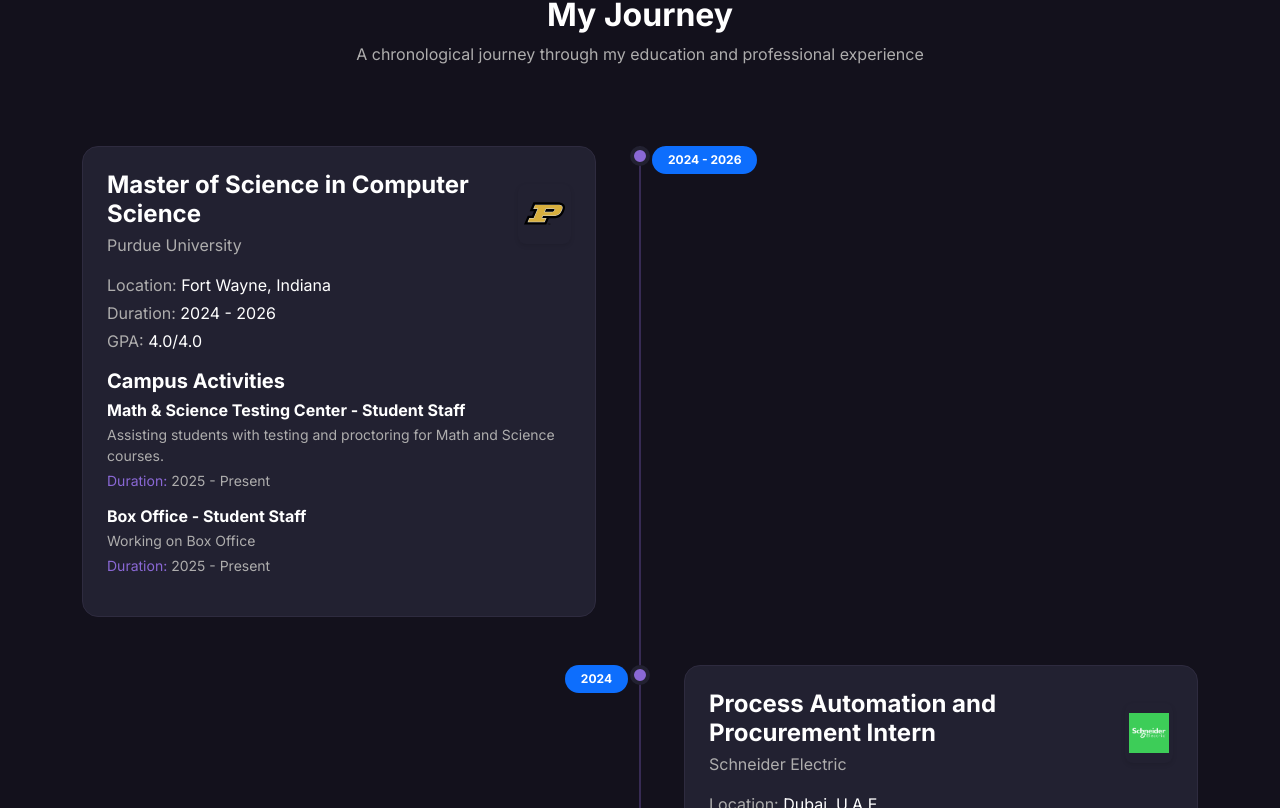
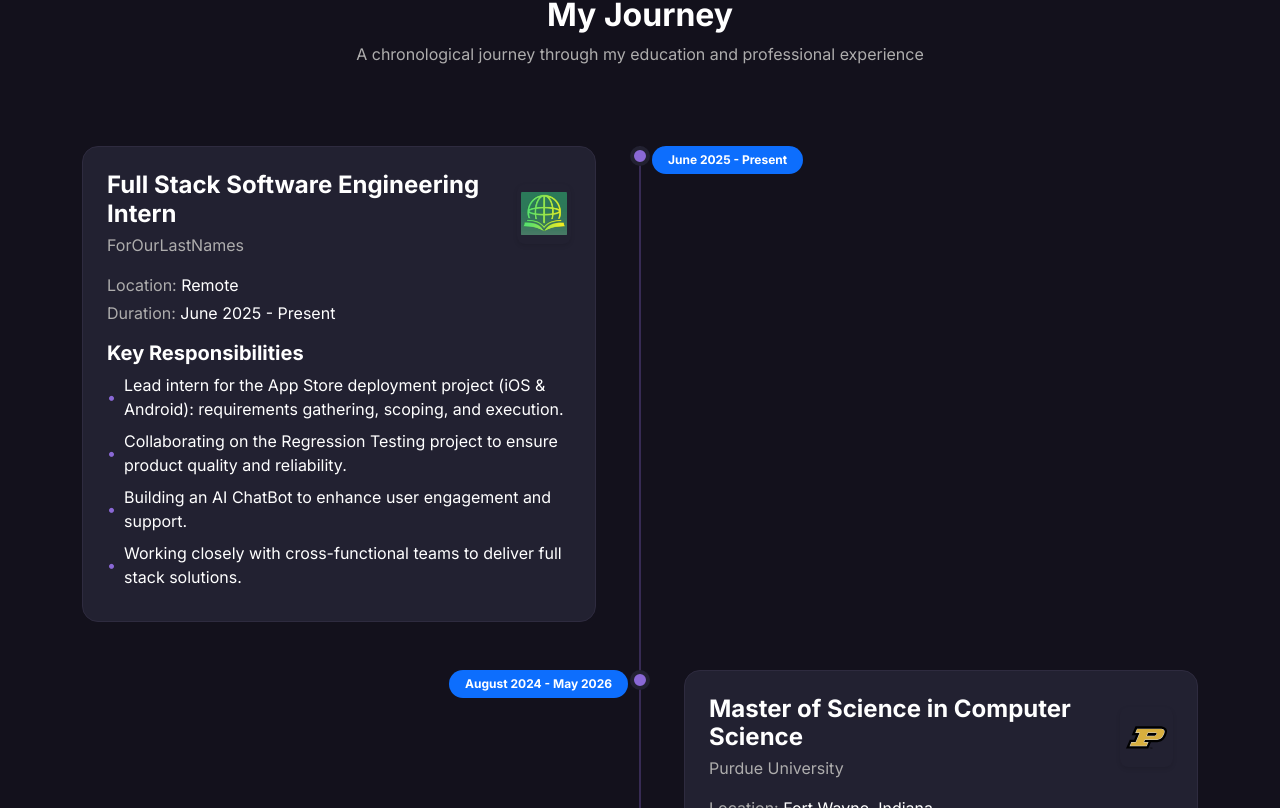
Before and after one commit to MahalakshmiPFW/Portfolio, a React (Create React App) app: page / in a window 1280 px wide. Shown: the part 1632-2440 px from the top of the page. Built offline with nearby package versions, Linux system fonts and the light colour scheme.

Commit message:
feat(resume): Update resume PDF and enhance About section with improved button security and text correction; add new work experience to Timeline

```diff
--- a/src/components/About.jsx
+++ b/src/components/About.jsx
@@ -71,7 +71,7 @@ const About = () => {
                   Building with code. Dreaming in color.
               </h3>
               <p className="mb-4 text-secondary">
-                I’m a developer who loves turning ideas into interactive, beautiful apps.<br />
+                I'm a developer who loves turning ideas into interactive, beautiful apps.<br />
                 React, Node.js, and a splash of creativity are my favorite tools.<br />
                 I'm now on the lookout for opportunities to bring my skills and enthusiasm to a tech company in the United States or
                 Europe. <br /><br />
@@ -87,7 +87,7 @@ const About = () => {
                 </ul>
               </div>
               <Button variant="primary" className="custom-btn me-2"
-                onClick={() => window.open('/Resume.pdf', '_blank')}>
+                onClick={() => window.open('/Resume.pdf', '_blank', 'noopener,noreferrer')}>
                 My Resume
               </Button>
               <Button variant="outline-primary" onClick={() => document.getElementById('contact')?.scrollIntoView({ behavior: 'smooth' })}>
--- a/src/components/Timeline.jsx
+++ b/src/components/Timeline.jsx
@@ -6,12 +6,27 @@ import { motion } from 'framer-motion';
 const Timeline = () => {
   const timelineData = [
     {
+      id: 0,
+      type: "work",
+      title: "Full Stack Software Engineering Intern",
+      organization: "ForOurLastNames",
+      location: "Remote",
+      duration: "June 2025 - Present",
+      logo: "assets/images/FOLN Logo.png", // Placeholder, update if you have the company logo
+      responsibilities: [
+        "Lead intern for the App Store deployment project (iOS & Android): requirements gathering, scoping, and execution.",
+        "Collaborating on the Regression Testing project to ensure product quality and reliability.",
+        "Building an AI ChatBot to enhance user engagement and support.",
+        "Working closely with cross-functional teams to deliver full stack solutions."
+      ]
+    },
+    {
       id: 1,
       type: "education",
       title: "Master of Science in Computer Science",
       organization: "Purdue University",
       location: "Fort Wayne, Indiana",
-      duration: "2024 - 2026",
+      duration: "August 2024 - May 2026",
       gpa: "4.0/4.0",
       logo: "assets/images/PurdueLogo.svg",
       activities: [
@@ -33,7 +48,7 @@ const Timeline = () => {
       title: "Process Automation and Procurement Intern",
       organization: "Schneider Electric",
       location: "Dubai, U.A.E",
-      duration: "2024",
+      duration: "June 2024 - July 2024",
       logo: "assets/images/SE Logo1.png",
       responsibilities: [
         "Designed and implemented a streamlined, user-friendly supplier scorecard application for the Procurement and Supply Chain department",
@@ -47,7 +62,7 @@ const Timeline = () => {
       title: "Research Intern",
       organization: "BetaIT",
       location: "Dubai, U.A.E",
-      duration: "2023",
+      duration: "July 2023 - September 2023",
       logo: "assets/images/BetaIT.jpeg",
       responsibilities: [
         "Assisted the Director of Corporate Development with research regarding Odoo and its applications",
@@ -60,7 +75,7 @@ const Timeline = () => {
       title: "IT Intern and Team Leader",
       organization: "BetaIT",
       location: "Dubai, U.A.E",
-      duration: "2022",
+      duration: "July 2022 - August 2022",
       logo: "assets/images/BetaIT.jpeg",
       responsibilities: [
         "Utilized Hypervisors and Autopsy in Kali Linux",
@@ -74,7 +89,7 @@ const Timeline = () => {
       title: "Bachelor of Science in Computer Engineering",
       organization: "American University of Sharjah",
       location: "Sharjah, UAE",
-      duration: "2020 - 2023",
+      duration: "August 2020 - December 2023",
       logo: "assets/images/AUS Logo.png",
       activities: [
         {
```
Also changed, not shown: public/assets/images/FOLN Logo.png (added), 1 other file (tests, documents, lock files or other folders).
